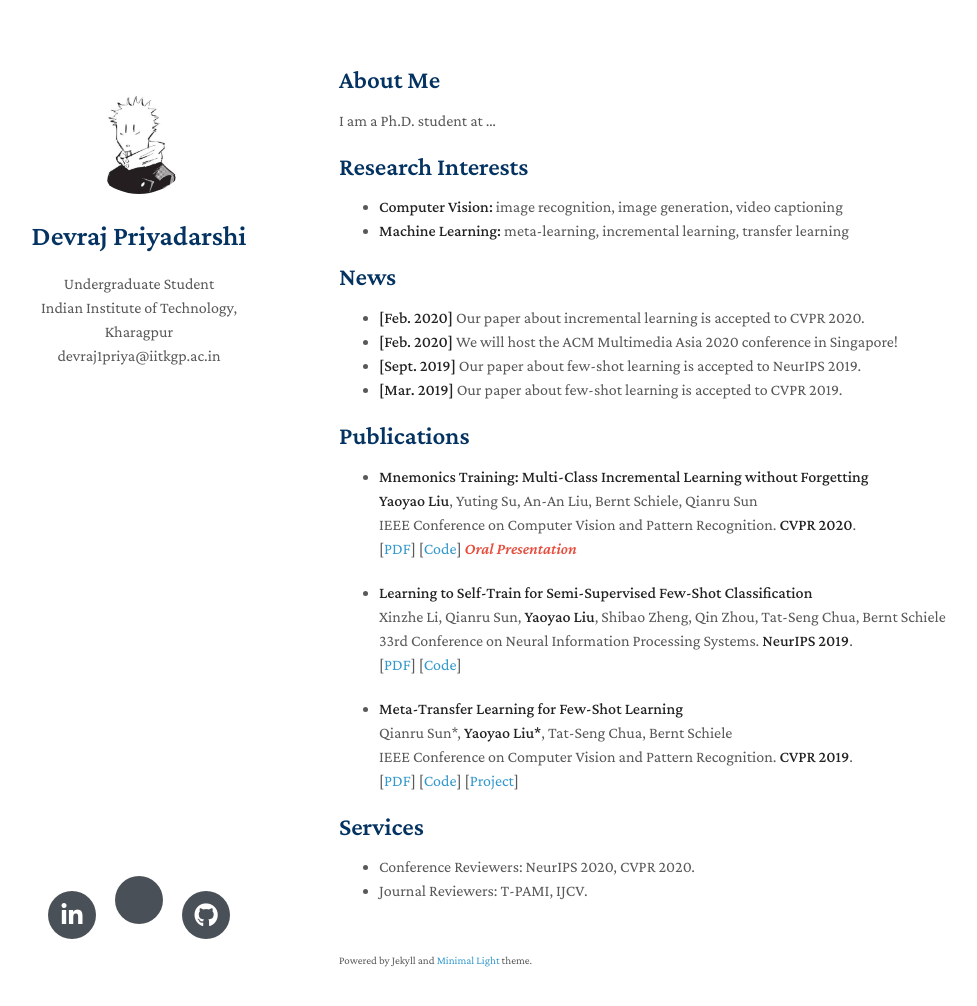
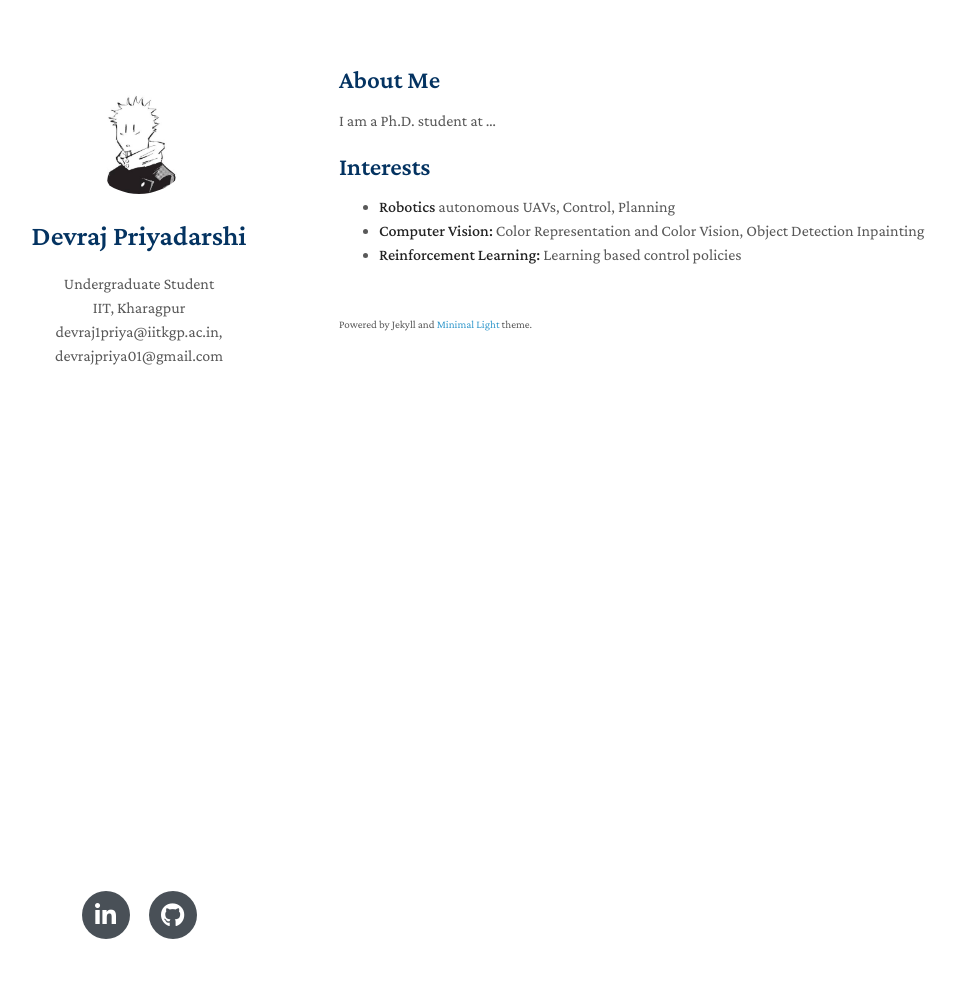
Before and after one commit to devrajPriyadarshi/devrajPriyadarshi.github.io, a Jekyll site: the page built from index.md, in a window 1280 px wide and 1041 px high. Shown: the top 1006 px of the window, without its empty margins (131-1108 px from the left). Built offline with Jekyll 4.4.1, drawn with Linux system fonts in a browser that asks for light colours; nearby versions of some CDN libraries; a style sheet for code colours, icons or effects is not loaded; our own code applies the rules of GitHub Pages for plain Markdown files.

Commit message:
changes to content

```diff
--- a/_config.yml
+++ b/_config.yml
@@ -1,15 +1,14 @@
 title: Devraj Priyadarshi
 position: Undergraduate Student
-affiliation: Indian Institute of Technology, Kharagpur
-email: devraj1priya@iitkgp.ac.in
+affiliation: IIT, Kharagpur
+email: devraj1priya@iitkgp.ac.in, devrajpriya01@gmail.com
 keywords: minimal academic
-google_scholar: https://scholar.google.com/
-github_link: https://github.com/
-linkedin: https://www.linkedin.com/
+github_link: https://github.com/devrajPriyadarshi
+linkedin: https://www.linkedin.com/in/devraj-priyadarshi/
 avatar: ./assets/img/avatar.png
 google_analytics: UA-111540567-4
-favicon: ./assets/img/favicon.png
-favicon_dark: ./assets/img/favicon-dark.png
+favicon: ./assets/img/favicon.jpg
+favicon_dark: ./assets/img/favicon-dark.jpg
 description: The Minimal Light is a simple and elegant jekyll theme for academic personal homepage.
 canonical: https://minimal-light.yyliu.net/
 remote_theme: yaoyao-liu/minimal-light
--- a/index.md
+++ b/index.md
@@ -6,45 +6,8 @@ layout: homepage
 
 I am a Ph.D. student at ...
 
-## Research Interests
+## Interests
 
-- **Computer Vision:** image recognition, image generation, video captioning
-- **Machine Learning:** meta-learning, incremental learning, transfer learning
-
-## News
-
-- **[Feb. 2020]** Our paper about incremental learning is accepted to CVPR 2020.
-- **[Feb. 2020]** We will host the ACM Multimedia Asia 2020 conference in Singapore!
-- **[Sept. 2019]** Our paper about few-shot learning is accepted to NeurIPS 2019.
-- **[Mar. 2019]** Our paper about few-shot learning is accepted to CVPR 2019.
-
-## Publications
-
-- **Mnemonics Training: Multi-Class Incremental Learning without Forgetting**
-  <br>
-  **Yaoyao Liu**, Yuting Su, An-An Liu, Bernt Schiele, Qianru Sun
-  <br>
-  IEEE Conference on Computer Vision and Pattern Recognition. **CVPR 2020**.
-  <br>
-  [[PDF](https://arxiv.org/pdf/2002.10211.pdf)] [[Code](https://github.com/yaoyao-liu/mnemonics)] <strong><i style="color:#e74d3c">Oral Presentation</i></strong>
-
-- **Learning to Self-Train for Semi-Supervised Few-Shot Classification**
-  <br>
-  Xinzhe Li, Qianru Sun, **Yaoyao Liu**, Shibao Zheng, Qin Zhou, Tat-Seng Chua, Bernt Schiele
-  <br>
-  33rd Conference on Neural Information Processing Systems. **NeurIPS 2019**.
-  <br>
-  [[PDF](http://papers.nips.cc/paper/9216-learning-to-self-train-for-semi-supervised-few-shot-classification.pdf)] [[Code](https://github.com/xinzheli1217/learning-to-self-train)]
-
-- **Meta-Transfer Learning for Few-Shot Learning**
-  <br>
-  Qianru Sun\*, **Yaoyao Liu\***, Tat-Seng Chua, Bernt Schiele
-  <br>
-  IEEE Conference on Computer Vision and Pattern Recognition. **CVPR 2019**.
-  <br>
-  [[PDF](http://openaccess.thecvf.com/content_CVPR_2019/papers/Sun_Meta-Transfer_Learning_for_Few-Shot_Learning_CVPR_2019_paper.pdf)] [[Code](https://github.com/yaoyao-liu/meta-transfer-learning)] [[Project](https://mtl.yyliu.net/)]
-
-## Services
-
-- Conference Reviewers: NeurIPS 2020, CVPR 2020.
-- Journal Reviewers: T-PAMI, IJCV.
+- **Robotics** autonomous UAVs, Control, Planning
+- **Computer Vision:** Color Representation and Color Vision, Object Detection Inpainting
+- **Reinforcement Learning:** Learning based control policies
```
